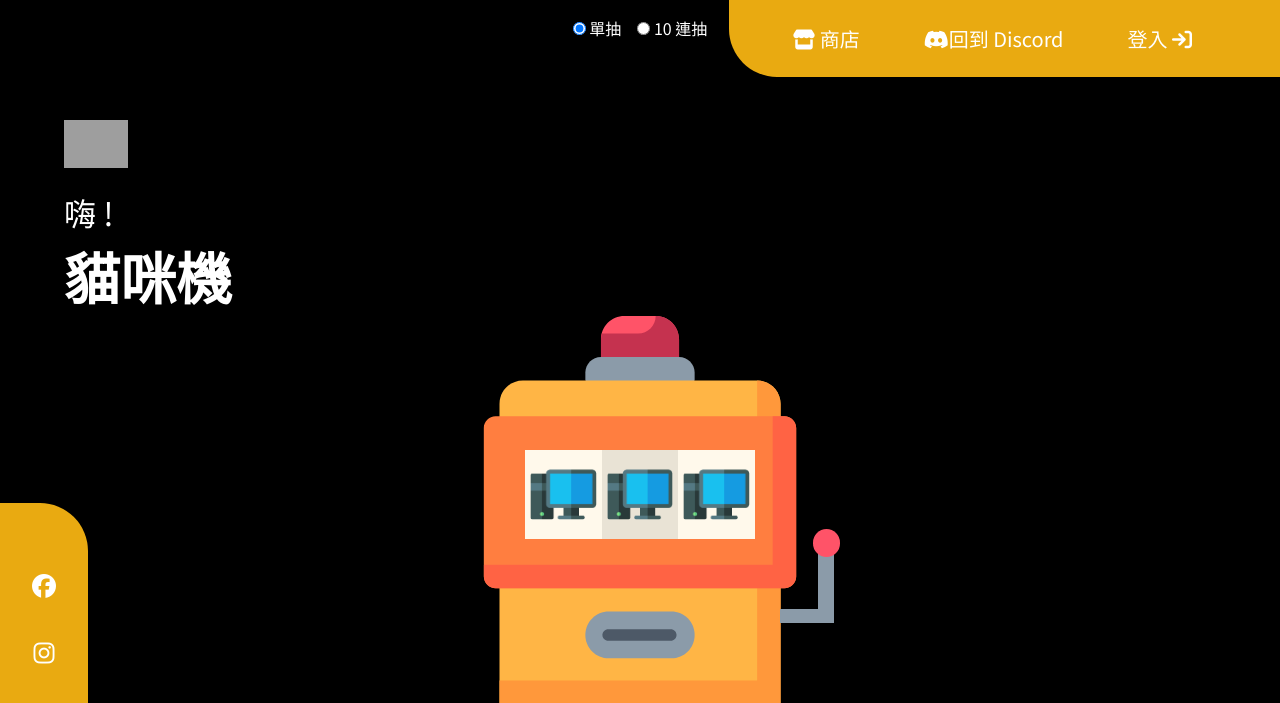
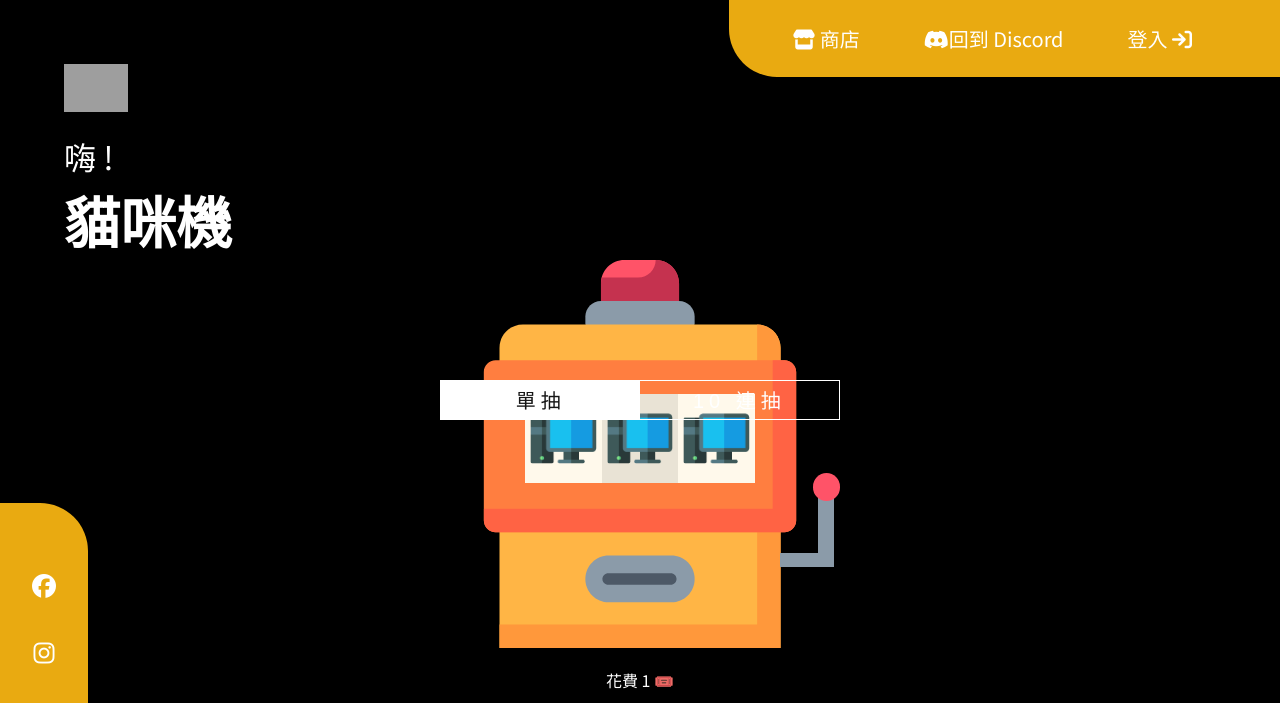
Before and after one commit to SCAICT/SCAICT-uwu, a Flask app: page /slot in a window 1280 px wide. Shown: the top 703 px of the page. Run offline with Flask 3, Linux system fonts and the light colour scheme; some libraries are stand-ins or nearby versions; grey boxes are pictures that could not be loaded.

Commit message:
sw btn css

```diff
--- /dev/null
+++ b/static/switch-btn.css
@@ -0,0 +1,69 @@
+
+.switch-button {
+	width: 400px;
+	height: 40px;
+	text-align: center;
+	position: absolute;
+	left: 50%;
+	top: 50%;
+	transform: translate3D(-50%, -50%, 0);
+	will-change: transform;
+	z-index: 197 !important;
+	cursor: pointer;
+	transition: .3s ease all;
+	border: 1px solid white;
+}
+
+.switch-button-case {
+	display: inline-block;
+	background: none;
+	width: 49%;
+	height: 100%;
+	color: white;
+	position: relative;
+	border: none;
+	transition: .3s ease all;
+	text-transform: uppercase;
+	letter-spacing: 5px;
+	padding-bottom: 1px;
+}
+
+.switch-button-case:hover {
+	color: grey;
+	cursor: pointer;
+}
+
+.switch-button-case:focus {
+	outline: none;
+}
+
+.active {
+	color: #151515;
+	background-color: white;
+	position: absolute;
+	left: 0;
+	top: 0;
+	width: 50%;
+	height: 100%;
+	z-index: -1;
+	transition: .3s ease-out all;
+}
+
+.active-case {
+	color: #151515;
+}
+
+.signature {
+	position: fixed;
+	font-family: sans-serif;
+	font-weight: 100;
+	bottom: 10px;
+	left: 0;
+	letter-spacing: 4px;
+	font-size: 10px;
+	width: 100vw;
+	text-align: center;
+	color: white;
+	text-transform: uppercase;
+	text-decoration: none;
+}
--- a/templates/slot.html
+++ b/templates/slot.html
@@ -26,6 +26,7 @@
     <meta name="theme-color" content="#e9aa11" />
     <link rel="stylesheet" href="/static/style.css" />
     <script src="https://kit.fontawesome.com/f9ca08d03f.js" crossorigin="anonymous"></script>
+
     <style>
         body {
             overflow: hidden;
@@ -204,14 +205,8 @@
                 background-position-y: 100%;
             }
         }
-        #mode-selector
-        {
-            display: flex;
-            justify-content: center;
-            gap: 1em;
-            margin: 1em;
-        }
     </style>
+    <link rel="stylesheet" href="/static/switch-btn.css"/>
     <!-- Google tag (gtag.js) -->
     <script async src="https://www.googletagmanager.com/gtag/js?id=G-F4MZSTYBW8"></script>
     <script>
@@ -239,13 +234,10 @@
         <a href="/login">登入 <i class="fa-solid fa-arrow-right-to-bracket"></i></a>
         {% endif %}
     </nav>
-    <div id="mode-selector">
-        <label>
-            <input type="radio" name="mode" value="single" checked> 單抽
-        </label>
-        <label>
-            <input type="radio" name="mode" value="ten"> 10 連抽
-        </label>
+    <div class="switch-button">
+        <span class="active"></span>
+        <button class="switch-button-case left active-case">單抽</button>
+        <button class="switch-button-case right">10 連抽</button>
     </div>
     <main>
         <div>
@@ -330,11 +322,7 @@
         const main = document.querySelector("main");
         // pull lever when mouse down or touch start. Add class to show the lever is pulled
         let pressStartTime;
-        const modeSelector = document.getElementById("mode-selector");
         function handleLeverPress(e) {
-            if (modeSelector.contains(e.target)) {
-        return;
-    }
             console.log("click", e.target);
             e.preventDefault();
             pressStartTime = Date.now();
@@ -450,6 +438,7 @@
                     " 🎟️";
             });
     </script>
+    <script src="/static/switch-btn.js"></script>
 </body>
 
 </html>
```
